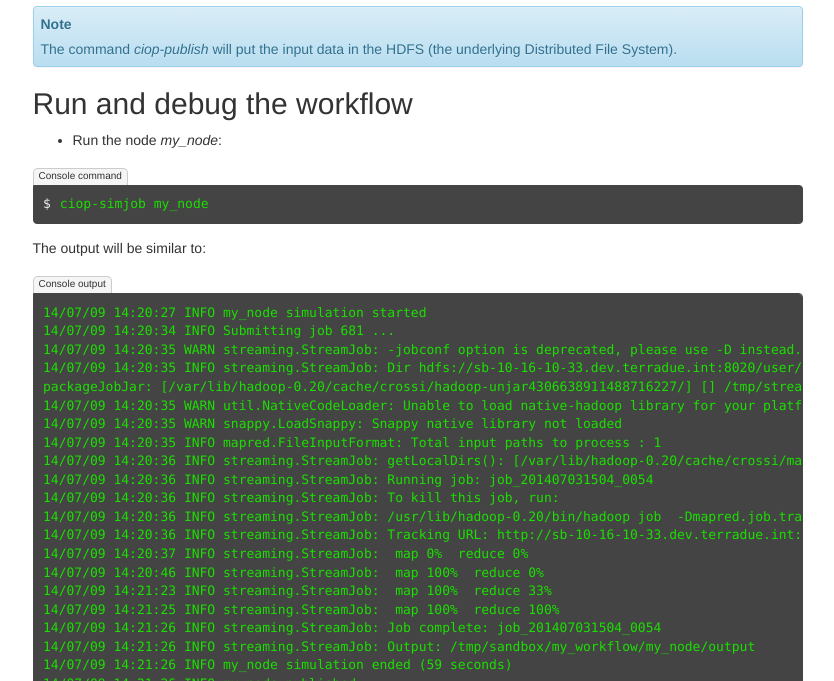
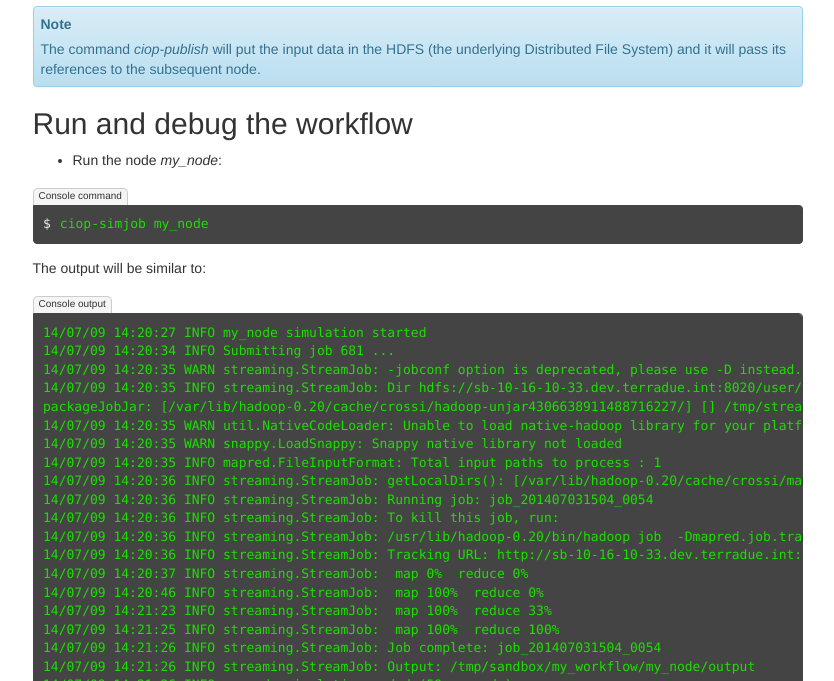
Before and after one commit to Terradue/doc-developer-sandbox, a Sphinx documentation site: the page built from source/developer/stagedata.rst, in a window 1280 px wide and 900 px high, scrolled down 1288 px, cut to the strip 219-900 px from the top of the window. Shown: the whole strip, without its empty margins (330-1164 px from the left). Built offline with Sphinx 7.4.7, drawn with Linux system fonts in a browser that asks for light colours; pages that are not in the unit, such as notebooks, are missing from menus.

Commit message:
Update stagedata.rst

```diff
--- a/source/developer/stagedata.rst
+++ b/source/developer/stagedata.rst
@@ -62,7 +62,7 @@
      :tab-width: 2
 
 .. NOTE::
-     The command *ciop-publish* will put the input data in the HDFS (the underlying Distributed File System).
+     The command *ciop-publish* will put the input data in the HDFS (the underlying Distributed File System) and it will pass its references to the subsequent node.
 
 Run and debug the workflow
 ==========================
```
